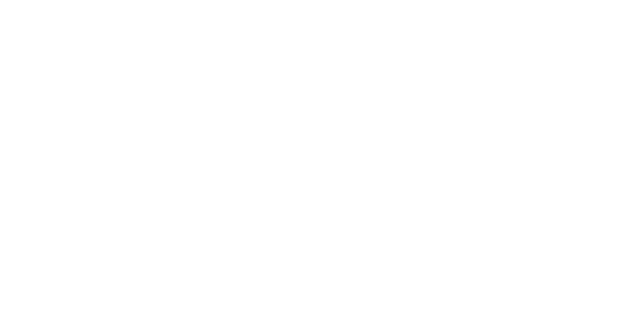
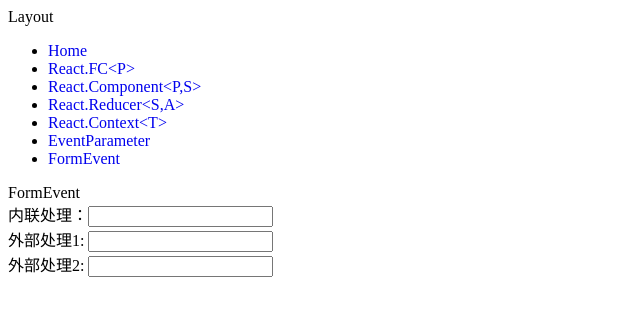
Before and after one commit to ethanlamm/react-basic-usage, a React (Vite) app: page /FormEvent in a window 1280 px wide. Before the commit this address had no page. Shown: the top 316 px of the page, without its empty margins (0-640 px from the left). Built offline with nearby package versions, Linux system fonts and the light colour scheme.

Commit message:
React的事件处理函数：表单事件

```diff
--- a/src/components/Layout.tsx
+++ b/src/components/Layout.tsx
@@ -12,6 +12,7 @@
                     <li><Link to='ReactReducer'>React.Reducer&lt;S,A&gt;</Link></li>
                     <li><Link to='ReactContext'>React.Context&lt;T&gt;</Link></li>
                     <li><Link to='EventParameter'>EventParameter</Link></li>
+                    <li><Link to='FormEvent'>FormEvent</Link></li>
                 </ul>
             </nav>
             <Outlet />
--- /dev/null
+++ b/src/pages/eventHandlingFunctions/FormEvent.tsx
@@ -0,0 +1,32 @@
+import React, { useState } from 'react'
+
+function FormEvent() {
+    const [value1, setValue1] = useState('')
+    const [value2, setValue2] = useState('')
+    const [value3, setValue3] = useState('')
+
+    const onChangeHandler2: React.ChangeEventHandler<HTMLInputElement> = (e) => {
+        setValue2(e.target.value)
+    }
+
+    const onChangeHandler3 = (e: React.ChangeEvent<HTMLInputElement>) => {
+        setValue3(e.target.value)
+    }
+
+    return (
+        <div>
+            <div>FormEvent</div>
+            <div>
+                内联处理：<input type="text" value={value1} onChange={(e) => setValue1(e.target.value)} />
+            </div>
+            <div>
+                外部处理1: <input type="text" value={value2} onChange={onChangeHandler2} />
+            </div>
+            <div>
+                外部处理2: <input type="text" value={value3} onChange={onChangeHandler3} />
+            </div>
+        </div>
+    )
+}
+
+export default FormEvent
--- a/src/routes/index.tsx
+++ b/src/routes/index.tsx
@@ -7,7 +7,7 @@
 import ReactReducer from "../pages/builtInFunctions/ReactReducer";
 import ReactContext from "../pages/builtInFunctions/ReactContext";
 import EventParameter from "../pages/eventHandlingFunctions/EventParameter";
-
+import FormEvent from "../pages/eventHandlingFunctions/FormEvent";
 
 const routes: RouteObject[] = [
     {
@@ -20,6 +20,7 @@
             { path: 'ReactReducer', element: <ReactReducer /> },
             { path: 'ReactContext', element: <ReactContext /> },
             { path: 'EventParameter', element: <EventParameter /> },
+            { path: 'FormEvent', element: <FormEvent /> },
         ]
     }
 ]
```
